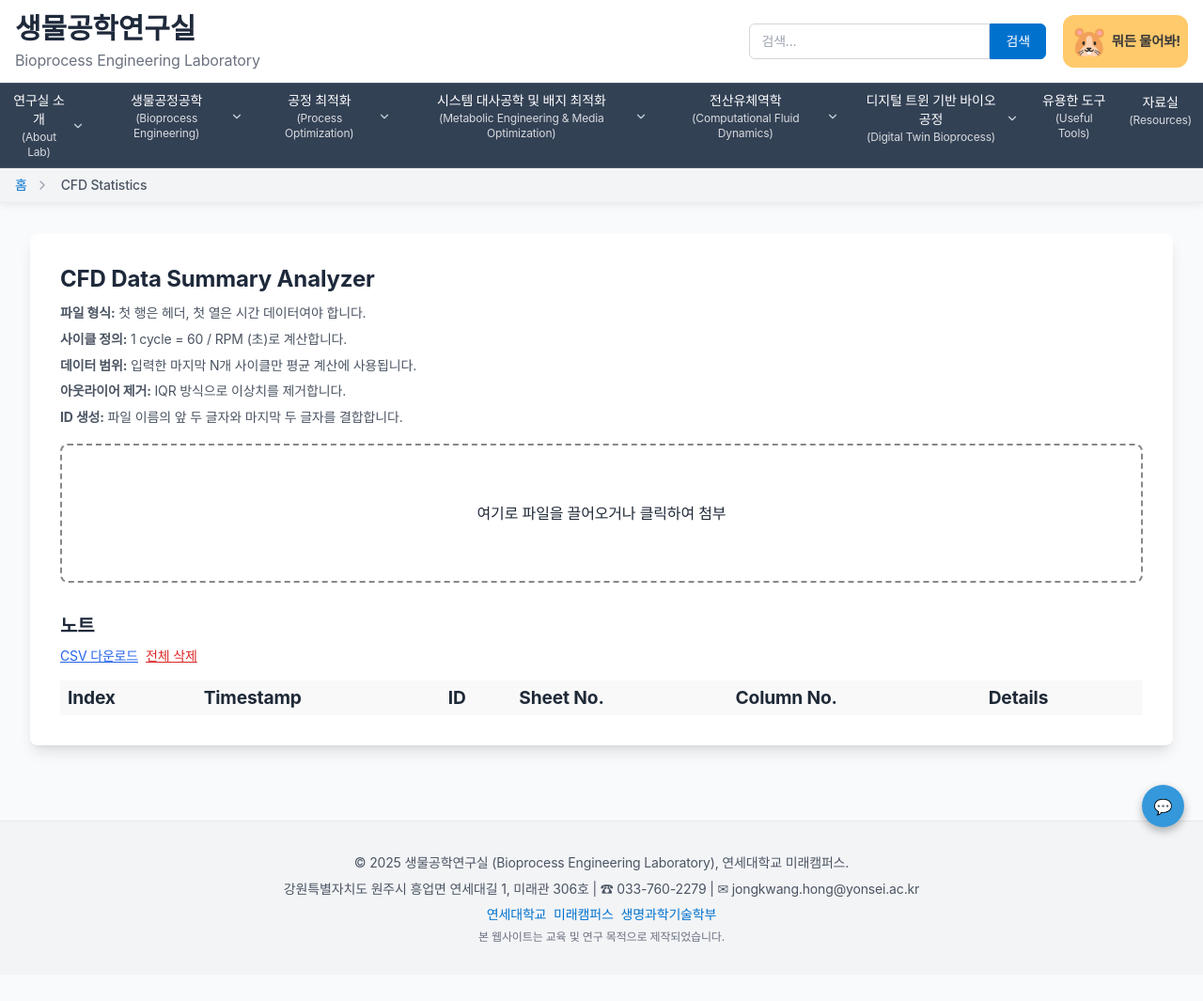
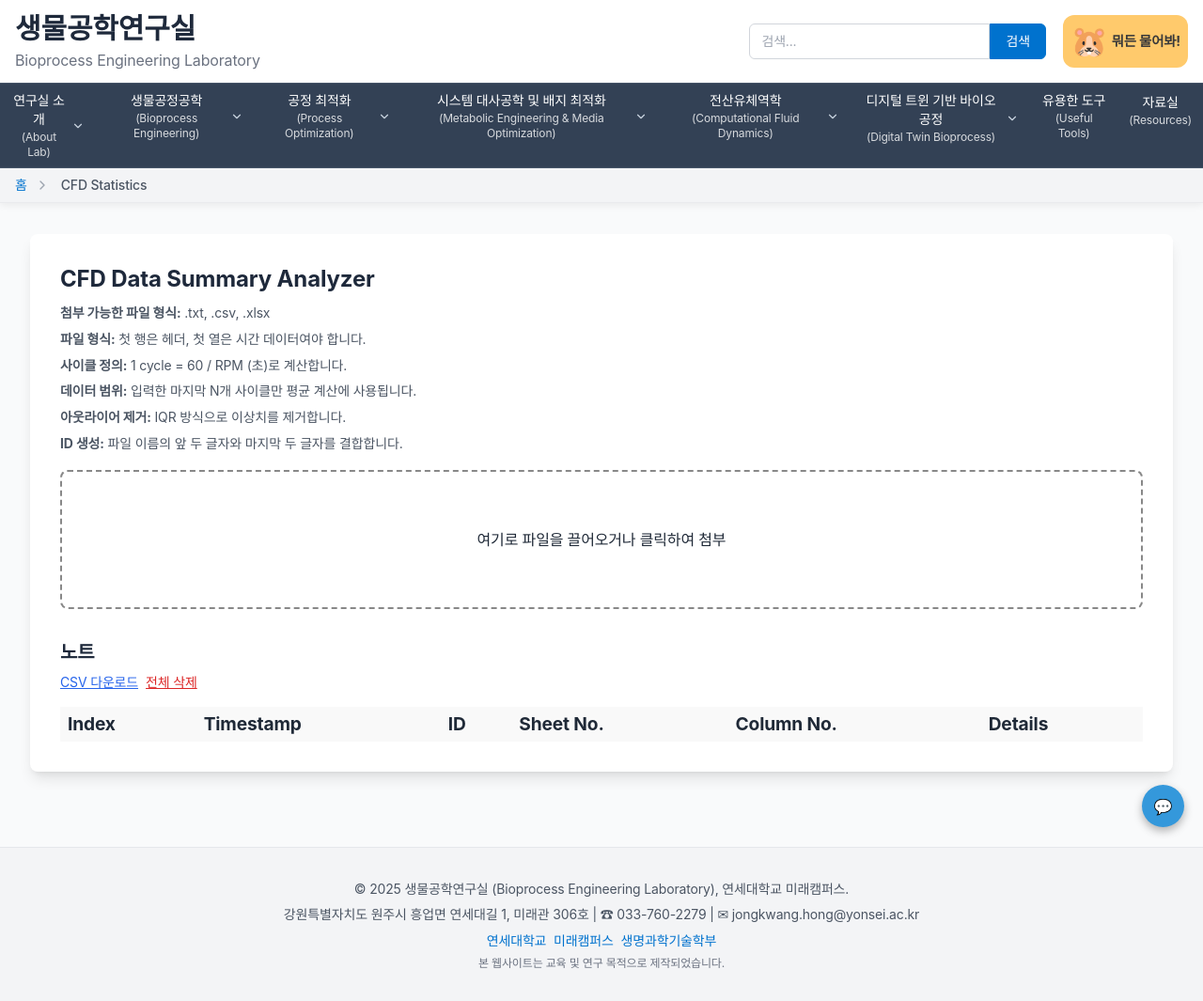
Before and after one commit to ProYJ92/BPE-Lab_CFD, a Jekyll site: the page built from cfd_statistics.html, in a window 1280 px wide. Shown: the whole page at 94% size. Built offline with Jekyll 4.4.1, drawn with Linux system fonts in a browser that asks for light colours; nearby versions of some CDN libraries; some web fonts are replaced; before the commit the page ends 1037 px from its top, so only the background shows below that; some of the changed lines change nothing that is shown.

Commit message:
[Fix] update CFD statistics tool

```diff
--- a/assets/js/cfd-stat-simple.js
+++ b/assets/js/cfd-stat-simple.js
@@ -81,22 +81,36 @@
   }
 }
 
+function isMonotonic(arr){
+  for(let i=1;i<arr.length;i++) if(arr[i]<arr[i-1]) return false;
+  return true;
+}
+
 function processData(rows){
   if(rows.length<2) return;
   const rpm = parseFloat(rpmInput.value);
   const cycles = parseFloat(cycleInput.value);
   if(rpm<=0||cycles<=0) return;
   const precision = Math.max(parseInt(precInput.value||'3',10),0);
-  const cycleTime = 60 / rpm;
-  const tEnd = rows[rows.length-1][0];
-  const tThreshold = tEnd - cycles*cycleTime;
-  const dataRows = rows.slice(1).filter(r=>r[0]>=tThreshold);
+
+  const timeValues = rows.slice(1).map(r=>r[0]);
+  const numericTime = timeValues.every(v=>typeof v==='number' && !isNaN(v)) && isMonotonic(timeValues);
+
+  let dataRows = rows.slice(1).map(r=>r.slice());
+  if(numericTime){
+    dataRows.forEach(r=>{ r[0] = Math.round(r[0]*100)/100; });
+    const tEnd = dataRows[dataRows.length-1][0];
+    const cycleTime = 60 / rpm;
+    const cutoffTime = tEnd - cycles*cycleTime;
+    dataRows = dataRows.filter(r=>r[0] >= cutoffTime);
+  }
+
   const cols = rows[0].length;
   const means=[];
   for(let c=1;c<cols;c++){
-    const vals = dataRows.map(r=>Number(r[c])).filter(v=>!isNaN(v));
+    let vals = dataRows.map(r=>Number(r[c])).filter(v=>!isNaN(v));
     if(outlierChk.checked) removeOutliers(vals);
-    const avg = vals.length?vals.reduce((a,b)=>a+b,0)/vals.length:NaN;
+    const avg = vals.length ? vals.reduce((a,b)=>a+b,0)/vals.length : NaN;
     means.push(avg);
   }
   const formatted = means.map(v=>isNaN(v)?'NaN':v.toFixed(precision));
@@ -165,9 +179,8 @@
   renderNotes();
 }
 
-function copyNote(n,idx){
-  const text=`${idx+1}\t${n.ts}\t${n.id}\t${n.sheet}\t\t${n.values.join(', ')}`;
-  navigator.clipboard.writeText(text);
+function copyNote(n){
+  navigator.clipboard.writeText(n.values.join('\t'));
 }
 
 function clearNotes(){
@@ -179,11 +192,16 @@
 function downloadCSV(){
   const notes=JSON.parse(localStorage.getItem('cfdStatsNotes')||'[]');
   if(!notes.length) return;
-  let csv='Index,Timestamp,ID,Sheet No.,Column No.,Details\n';
+  const maxCols=Math.max(...notes.map(n=>n.values.length));
+  const header=['Index','Timestamp','ID','Sheet No.','Column No.'];
+  for(let i=1;i<=maxCols;i++) header.push(`Value${i}`);
+  const lines=[header.join('\t')];
   notes.forEach((n,i)=>{
-    csv+=`${i+1},${n.ts},${n.id},${n.sheet},,"${n.values.join(', ')}"\n`;
+    const row=[i+1,n.ts,n.id,n.sheet,''];
+    row.push(...n.values);
+    lines.push(row.join('\t'));
   });
-  const blob=new Blob([csv],{type:'text/csv'});
+  const blob=new Blob([lines.join('\n')],{type:'text/tab-separated-values'});
   const a=document.createElement('a');
   a.href=URL.createObjectURL(blob);
   a.download='notes.csv';
--- a/cfd_statistics.html
+++ b/cfd_statistics.html
@@ -9,6 +9,7 @@
 
 <h1 class="text-2xl font-bold mb-2">CFD Data Summary Analyzer</h1>
 <div class="mb-4 text-sm text-gray-600 space-y-1">
+  <p><strong>첨부 가능한 파일 형식:</strong> .txt, .csv, .xlsx</p>
   <p><strong>파일 형식:</strong> 첫 행은 헤더, 첫 열은 시간 데이터여야 합니다.</p>
   <p><strong>사이클 정의:</strong> 1 cycle = 60 / RPM (초)로 계산합니다.</p>
   <p><strong>데이터 범위:</strong> 입력한 마지막 N개 사이클만 평균 계산에 사용됩니다.</p>
```
